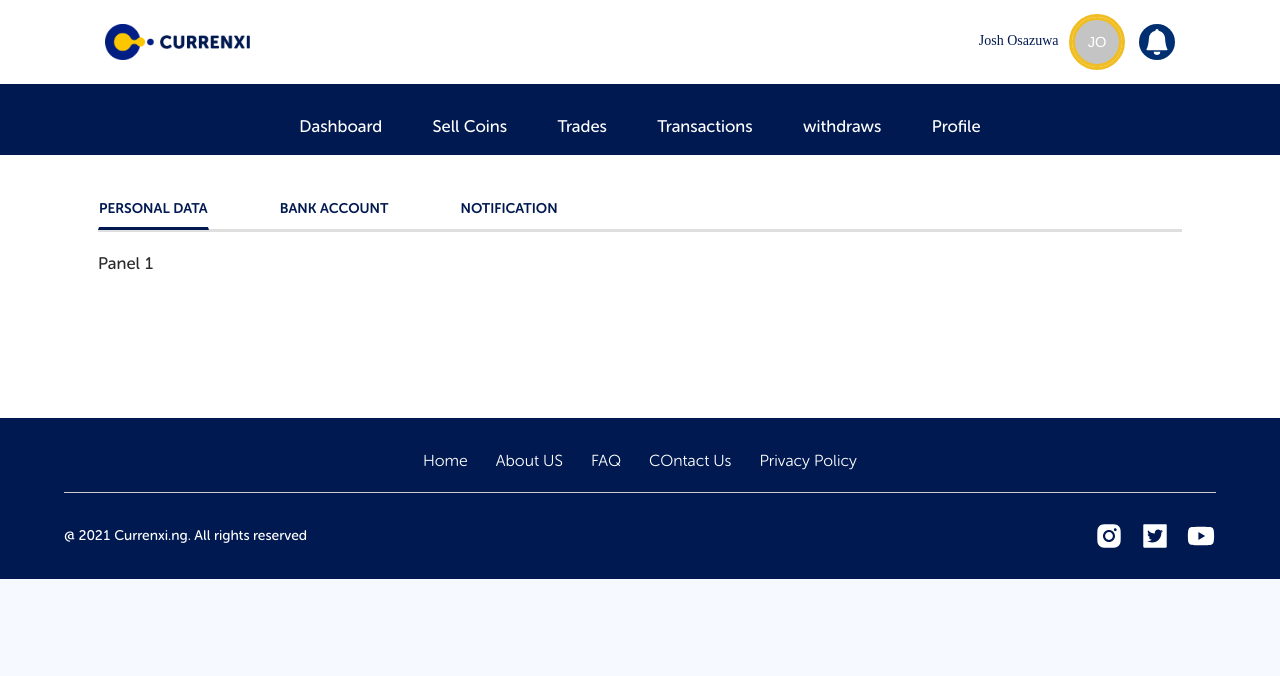
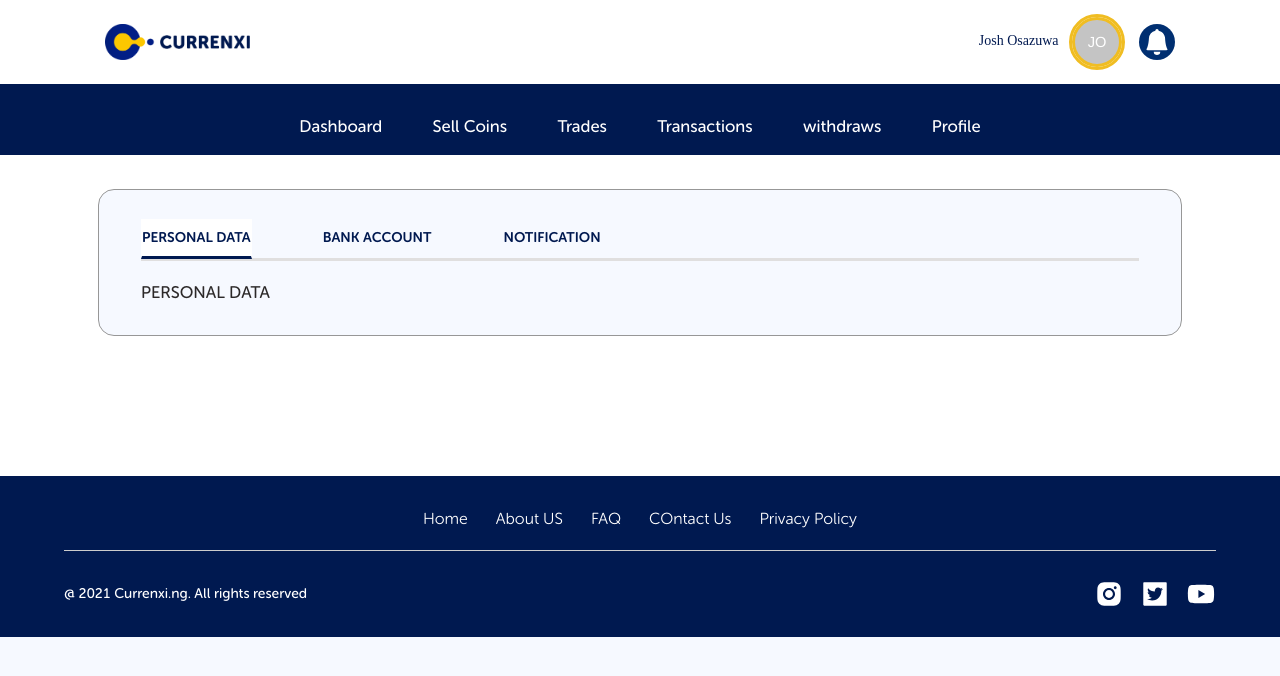
Before and after one commit to sunnextt/curcy-app, a React (Create React App) app: page /admin/profile in a window 1280 px wide. Shown: the top 676 px of the page. Built offline with nearby package versions, Linux system fonts and the light colour scheme.

Commit message:
add profile tab

```diff
--- a/src/DashboardPages/Profile/index.js
+++ b/src/DashboardPages/Profile/index.js
@@ -31,8 +31,9 @@ const ProfilePage = () => {
             NOTIFICATION
           </CustomTab>
         </TabList>
-        <TabPanel className="tab_panel">Panel 1</TabPanel>
-        <TabPanel>Panel 2</TabPanel>
+        <TabPanel className="tab_panel">PERSONAL DATA</TabPanel>
+        <TabPanel> BANK ACCOUNT</TabPanel>
+        <TabPanel> NOTIFICATION</TabPanel>
       </Tabs>
     </ProfilePageWrap>
   );
--- a/src/DashboardPages/Profile/styled.js
+++ b/src/DashboardPages/Profile/styled.js
@@ -1,6 +1,12 @@
 import styled from 'styled-components';
 
 const ProfilePageWrap = styled.main`
+  background: #f6f9ff;
+  border: 1px solid #979797;
+  box-sizing: border-box;
+  border-radius: 16px;
+  padding: 2rem 3rem;
+
   .tab_list {
     border-bottom: 3px solid #e0dfdf;
   }
```
